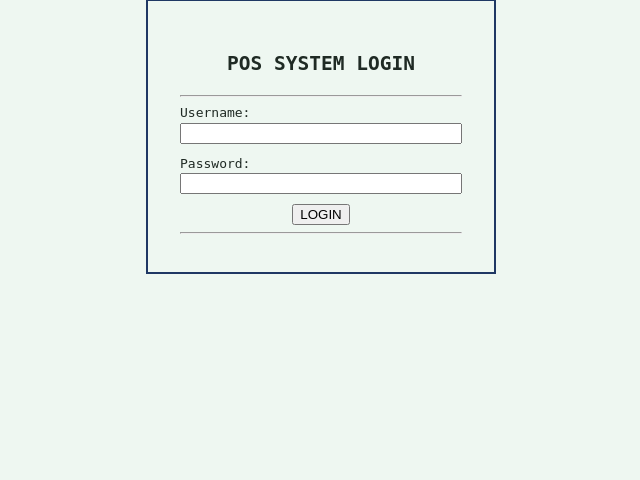
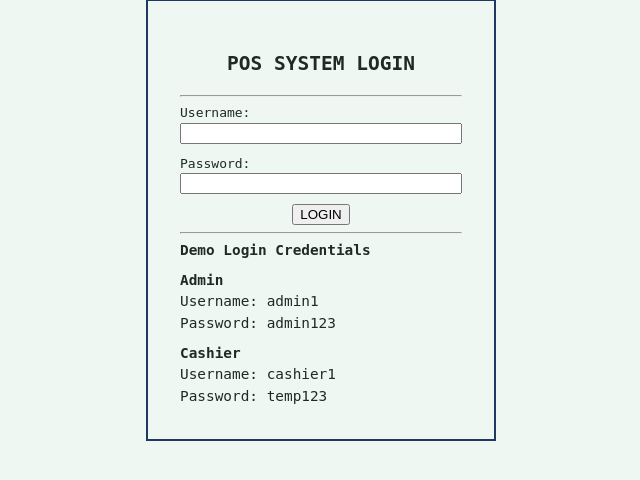
Before and after one commit to Ashleymhar/POS_System, a PHP site: page /views/login.php in a window 1280 px wide. Shown: the part 101-581 px from the top of the page, without its empty margins (319-959 px from the left). Run offline with PHP 8.4, Linux system fonts and the light colour scheme.

Commit message:
login views

```diff
--- a/views/login.php
+++ b/views/login.php
@@ -28,6 +28,19 @@
         </div>
     </form>
     <hr>
+    <section aria-label="Demo login credentials" style="text-align:left; font-size:0.9rem;">
+        <strong>Demo Login Credentials</strong>
+        <p style="margin:0.5rem 0;">
+            <strong>Admin</strong><br>
+            Username: admin1<br>
+            Password: admin123
+        </p>
+        <p style="margin:0.5rem 0 0;">
+            <strong>Cashier</strong><br>
+            Username: cashier1<br>
+            Password: temp123
+        </p>
+    </section>
 </div>
 
 </body>
```
